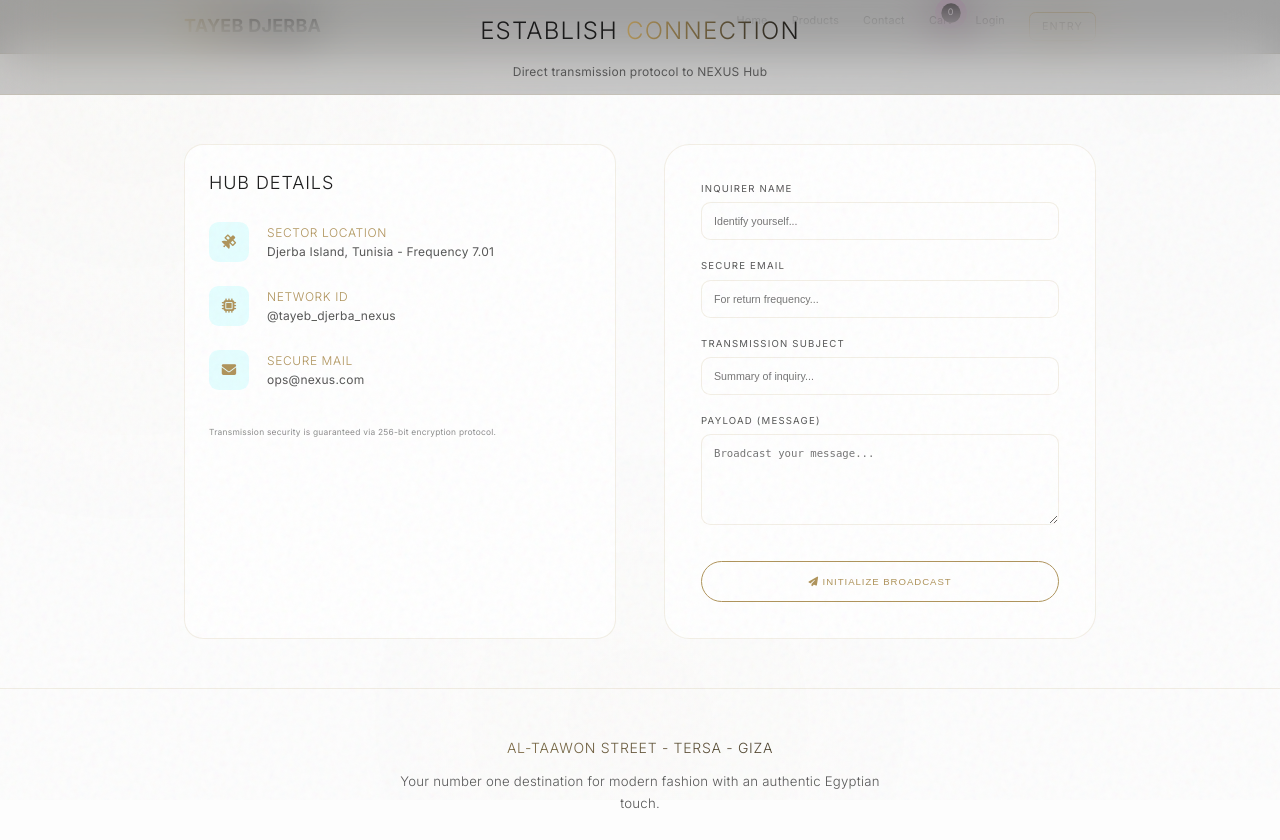
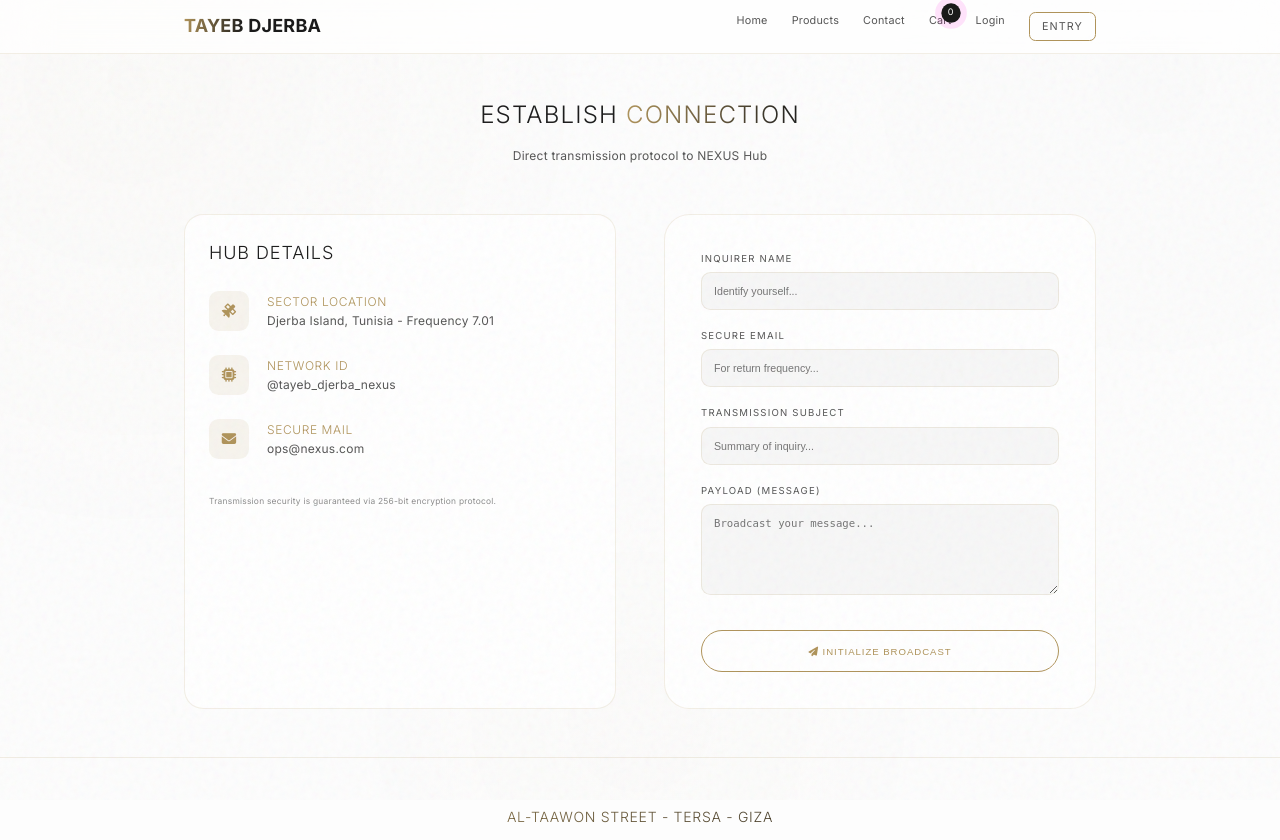
Before and after one commit to MUH-QWE/My-Store1, a PHP site: page /Contact.html in a window 1280 px wide. Shown: the top 840 px of the page. Run offline with PHP 8.4, Linux system fonts and the light colour scheme.

Commit message:
Fix: Navigation visibility on Contact page and Light Mode header sync

```diff
--- a/Contact.html
+++ b/Contact.html
@@ -33,7 +33,7 @@
         .info-icon {
             width: 50px;
             height: 50px;
-            background: rgba(0, 240, 255, 0.1);
+            background: rgba(175, 147, 90, 0.1);
             border-radius: 12px;
             display: flex;
             align-items: center;
@@ -65,11 +65,11 @@
         .form-group input,
         .form-group textarea {
             width: 100%;
-            background: rgba(255, 255, 255, 0.03);
+            background: rgba(0, 0, 0, 0.03);
             border: 1px solid var(--glass-border);
             padding: 1rem;
             border-radius: 12px;
-            color: #fff;
+            color: var(--text-primary);
             transition: all 0.3s;
         }
 
@@ -77,7 +77,7 @@
         .form-group textarea:focus {
             border-color: var(--primary);
             outline: none;
-            background: rgba(0, 240, 255, 0.05);
+            background: rgba(175, 147, 90, 0.05);
         }
 
         @media (max-width: 768px) {
@@ -91,11 +91,11 @@
 <body>
     <main style="padding-top: 8rem; min-height: 100vh;">
         <div class="container">
-            <header style="text-align: center; margin-bottom: 4rem;">
+            <div class="page-header" style="text-align: center; margin-bottom: 4rem;">
                 <h1 class="fade-in stagger-1">Establish <span class="text-gradient">Connection</span></h1>
                 <p class="fade-in stagger-2" style="color: var(--text-secondary); margin-top: 1rem;">Direct transmission
                     protocol to NEXUS Hub</p>
-            </header>
+            </div>
 
             <div class="contact-grid">
                 <div class="contact-info fade-in stagger-3">
--- a/css/style.css
+++ b/css/style.css
@@ -124,7 +124,7 @@ header {
     top: 0;
     left: 0;
     width: 100%;
-    background: rgba(0, 0, 0, 0.2);
+    background: rgba(255, 255, 255, 0.7);
     backdrop-filter: blur(30px) saturate(180%);
     -webkit-backdrop-filter: blur(30px) saturate(180%);
     border-bottom: 1px solid var(--glass-border);
```
